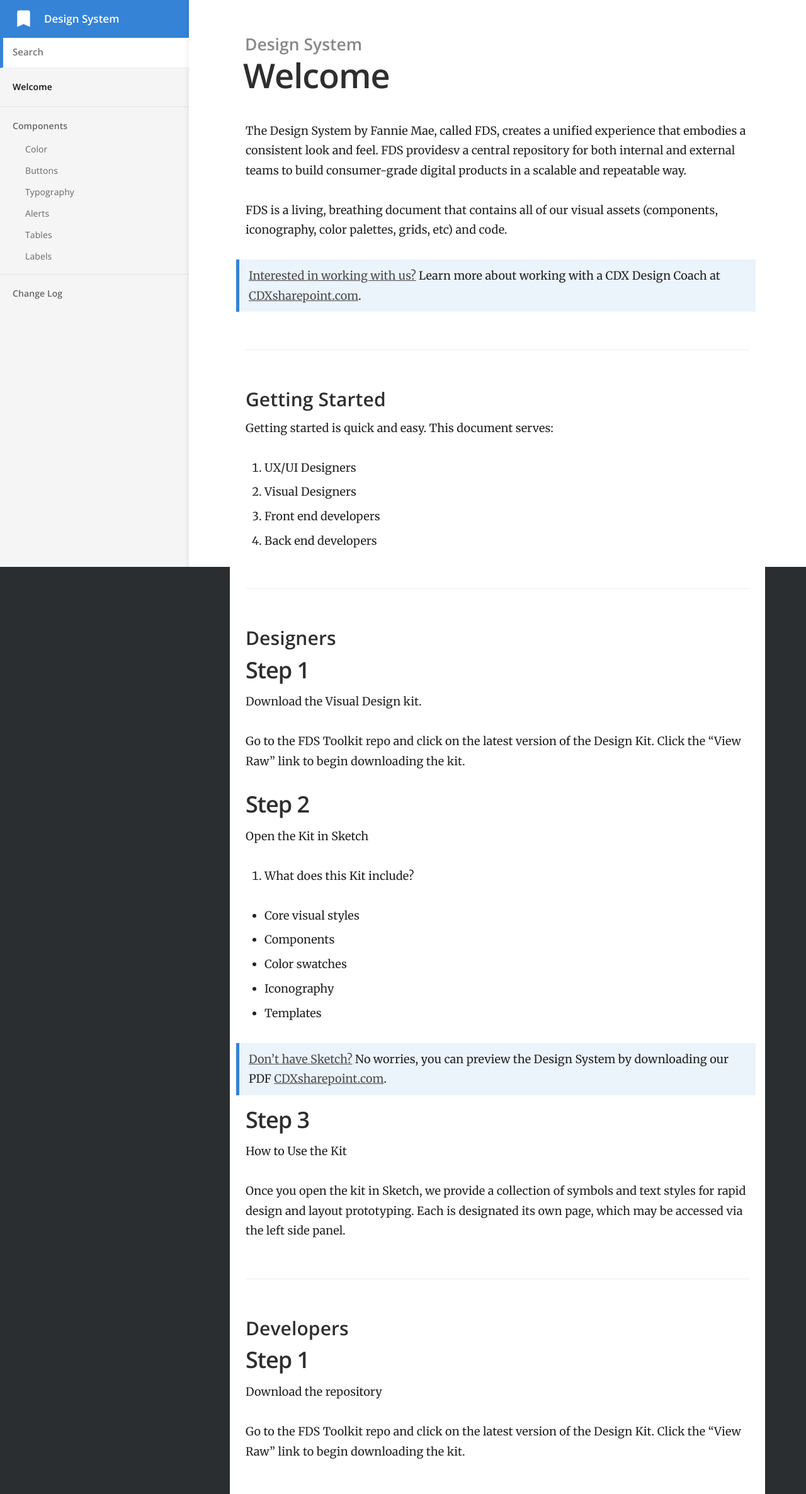
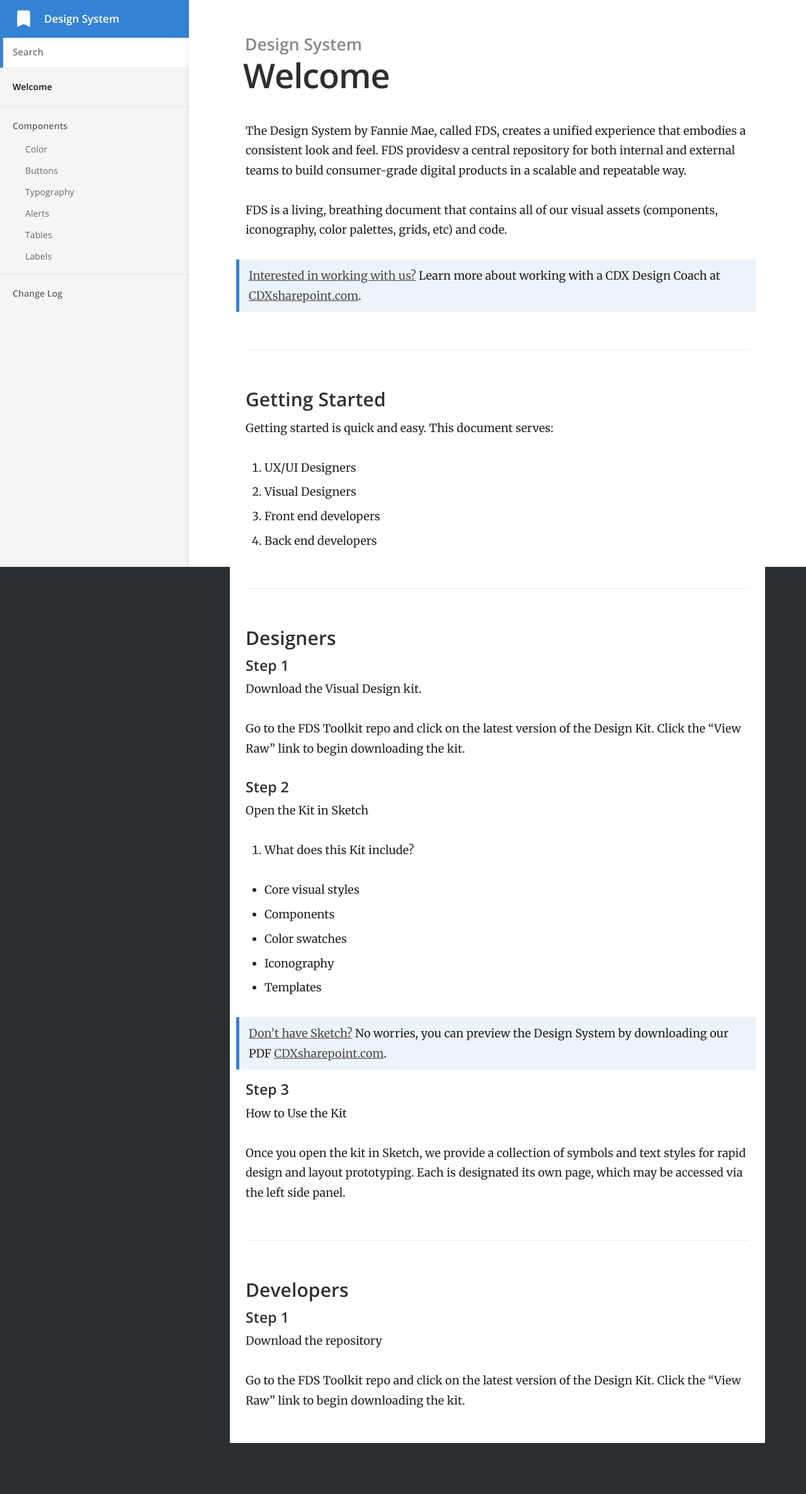
Before and after one commit to CassieShumway/fm-designsystem, a Jekyll site: the page built from index.md, in a window 1280 px wide. Shown: the whole page at 63% size. Built offline with Jekyll 4.4.1, drawn with Linux system fonts in a browser that asks for light colours; after the commit the page ends 2291 px from its top, so only the background shows below that.

Commit message:
adjust format

```diff
--- a/index.md
+++ b/index.md
@@ -20,13 +20,13 @@ Getting started is quick and easy. This document serves:
 
 ### Designers
 
-## Step 1
+#### Step 1
 
 Download the Visual Design kit.
 
 Go to the FDS Toolkit repo and click on the latest version of the Design Kit. Click the “View Raw” link to begin downloading the kit.
 
-## Step 2
+#### Step 2
 
 Open the Kit in Sketch
 
@@ -40,7 +40,7 @@ Open the Kit in Sketch
 
 > [Don't have Sketch?](http://example.com/signup) No worries, you can preview the Design System by downloading our PDF [CDXsharepoint.com](http://cdxsharepoint.com/).
 
-## Step 3
+#### Step 3
 
 How to Use the Kit
 
@@ -49,7 +49,7 @@ Once you open the kit in Sketch, we provide a collection of symbols and text sty
 
 ### Developers
 
-## Step 1
+#### Step 1
 
 Download the repository
 
```
